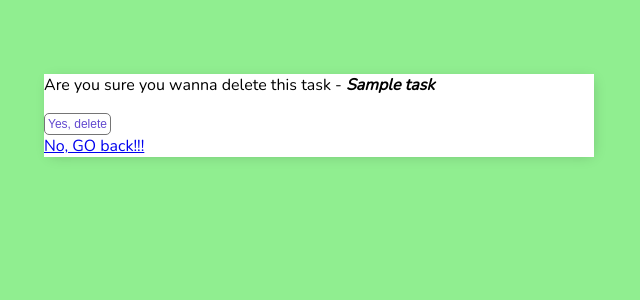
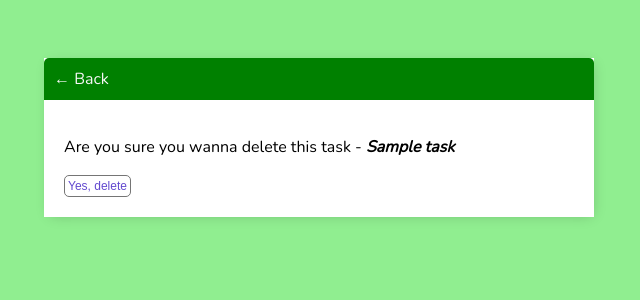
Before and after one commit to davidelan/todo-list-test, a Django app: page /task-delete/1/ in a window 1280 px wide. Shown: the top 300 px of the page, without its empty margins (321-961 px from the left). Run offline with Django 4.2, Linux system fonts and the light colour scheme; a user stored in the database is signed in; tables that the repository leaves empty hold one stand-in row (values such as "Sample post").

Commit message:
Update task_confirm_delete.html

```diff
--- a/todo_list/templates/todo_list/task_confirm_delete.html
+++ b/todo_list/templates/todo_list/task_confirm_delete.html
@@ -1,14 +1,17 @@
 {% extends 'todo_list/main.html' %}
 
 {% block content %}
+<div class="header-bar">
+    <a href="{% url 'task' %}">&#8592; Back</a>
 
-<form action="" method="post">
-    {% csrf_token %}
+</div>
+<div class="card-body">
+    <form action="" method="post">
+        {% csrf_token %}
 
-    <p>Are you sure you wanna delete this task - <b><i>{{task}}</i></b></p>
-    <input class="button" type="submit" value="Yes, delete">
-</form>
-
-<a href="{% url 'task' %}">No, GO back!!!</a>
+        <p>Are you sure you wanna delete this task - <b><i>{{task}}</i></b></p>
+        <input class="button" type="submit" value="Yes, delete">
+    </form>
+</div>
 
 {% endblock content %}
```
